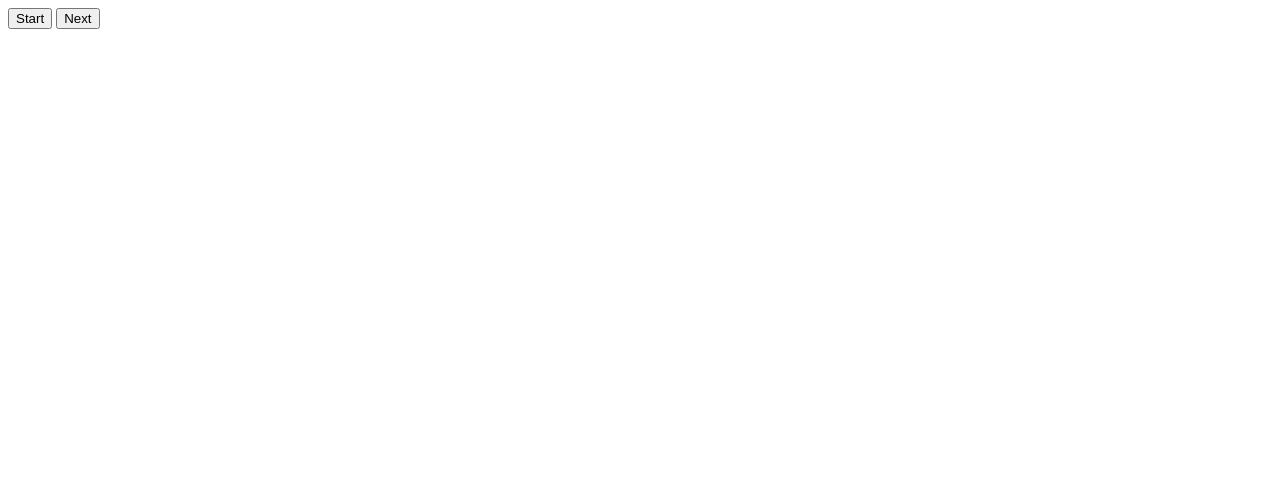
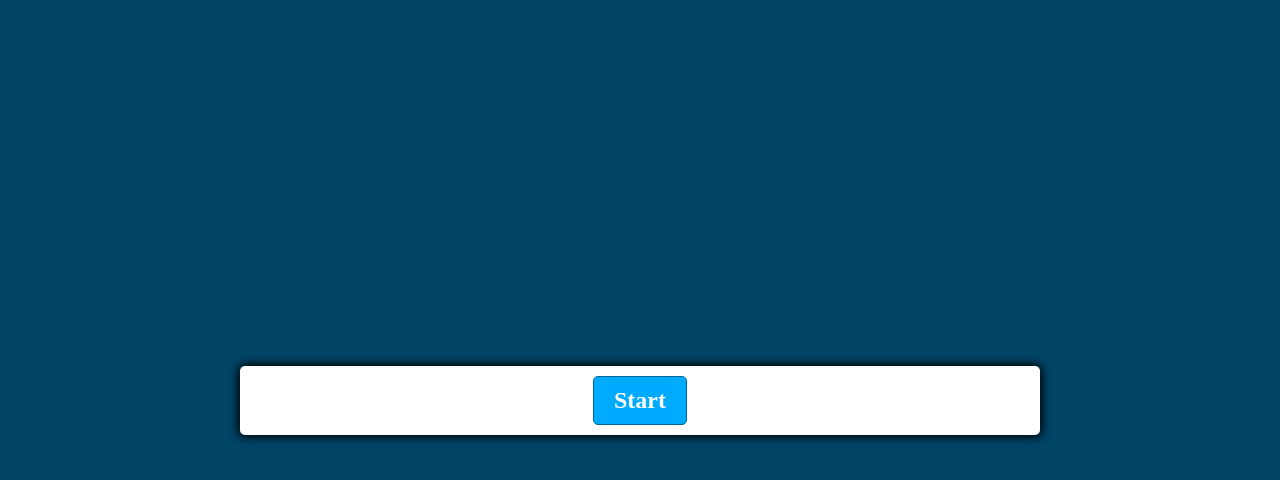
Before and after one commit to rahuljha12527/QuizApp, a plain HTML site: page index.html in a window 1280 px wide. Drawn offline with Linux system fonts and the light colour scheme.

Commit message:
complete css

```diff
--- a/index.html
+++ b/index.html
@@ -2,15 +2,26 @@
 <html lang="en">
   <head>
     <meta charset="UTF-8" />
+
     <meta name="viewport" content="width=device-width, initial-scale=1.0" />
+    <link rel="stylesheet" href="style.css">
+    <script defer src="script.js"></script>
     <title>Quiz App</title>
   </head>
   <body>
     <div class="container">
-      <div id="quesiton-container" class="hide"></div>
+      <div id="question-container" class="hide">
+        <div id="question">Question</div>
+        <div id="answer-buttons" class="btn-grid">
+          <button class="btn">Answer 1</button>
+          <button class="btn">Answer 2</button>
+          <button class="btn">Answer 3</button>
+          <button class="btn">Answer 4</button>
+        </div>
+      </div>
       <div class="controls">
-            <button id="start-btn" class="start-btn btn">Start</button>
-            <button id="start-btn" class="start-btn btn">Next</button>
+        <button id="start-btn" class="start-btn btn">Start</button>
+        <button id="next-btn" class="next-btn btn hide">Next</button>
       </div>
     </div>
   </body>
--- /dev/null
+++ b/style.css
@@ -0,0 +1,94 @@
+*,
+*::before,
+*::after {
+  box-sizing: border-box;
+  font-family: Gotham Rounded;
+}
+
+:root {
+  --hue-neutral: 200;
+  --hue-wrong: 0;
+  --hue-correct: 145;
+}
+
+body {
+  --hue: var(--hue-neutral);
+  padding: 0;
+  margin: 0;
+  display: flex;
+  width: 100vw;
+  height: 100vh;
+  justify-content: center;
+  align-items: center;
+  background-color: hsl(var(--hue),100%,20%);
+}
+
+body.correct{
+    --hue:var(--hue-correct);
+
+}
+
+body.wrong{
+    --hue:var(--hue-wrong);
+}
+
+.container {
+    width: 800px;
+    max-width: 80%;
+    background-color: white;
+    border-radius: 5px;
+    padding: 10px;
+    box-shadow: 0 0 10px 2px;
+
+}
+
+.btn-grid{
+    display: grid;
+    grid-template-columns: repeat(2,auto);
+    gap:10px;
+    margin: 20px 0;
+}
+
+.btn{
+    --hue:var(--hue-neutral);
+    border: 1px solid hsl(var(--hue),100%,30%);
+    background-color: hsl(var(--hue),100%,50%);
+    border-radius: 5px;
+    border: 5px 10px;
+    color: white;
+    outline: none;
+
+
+}
+
+.btn:hover{
+    border-color: black;
+
+}
+
+.btn.correct{
+  --hue:var(--hue-correct);
+  color: black;
+
+}
+
+.btn.wrong{
+    --hue:var(--hue-wrong);
+}
+
+.start-btn,.next-btn{
+    font-size: 1.5rem;
+    font-weight: bold;
+    padding: 10px 20px;
+}
+
+.controls{
+    display: flex;
+    justify-content: center;
+    align-items: center;
+}
+
+
+.hide{
+    display: none;
+}
```
Also changed, not shown: script.js (added).
